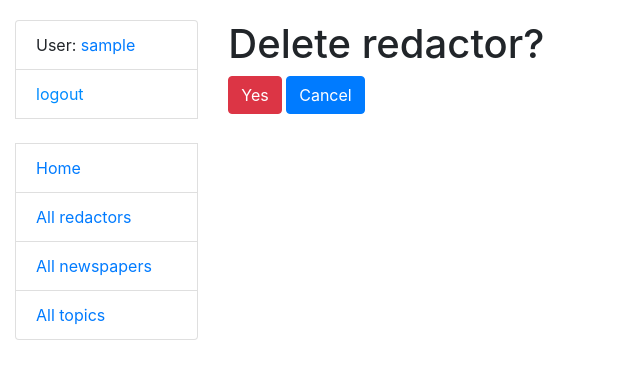
After one commit to motivated2/newspaper-agency, a Django app: page /redactors/1/delete in a window 1280 px wide. The commit adds this page. Shown: the top 379 px of the page, without its empty margins (0-640 px from the left). Run offline with Django 5.2, Linux system fonts and the light colour scheme; the visitor is signed in with stand-in values (Sample User, id 1); data comes from the database, SQL or seed files in the repository.

Commit message:
added delete for redactor, newspaper

```diff
--- a/newspaper/urls.py
+++ b/newspaper/urls.py
@@ -1,7 +1,8 @@
 from django.urls import path
 
 from newspaper.views import index, RedactorListView, TopicListView, NewspaperListView, NewspaperCreateView, \
-    TopicCreateView, RedactorDetailView, NewspaperDetailView, RedactorCreateView, RedactorUpdateView
+    TopicCreateView, RedactorDetailView, NewspaperDetailView, RedactorCreateView, RedactorUpdateView, \
+    RedactorDeleteView, NewspaperDeleteView
 
 urlpatterns = [
     path('', index, name='index'),
@@ -9,10 +10,12 @@ urlpatterns = [
     path('redactors/create', RedactorCreateView.as_view(), name='redactor-create'),
     path('redactors/<int:pk>/', RedactorDetailView.as_view(), name='redactor-detail'),
     path('redactors/<int:pk>/update', RedactorUpdateView.as_view(), name='redactor-update'),
+    path('redactors/<int:pk>/delete', RedactorDeleteView.as_view(), name='redactor-delete'),
     path('topics/', TopicListView.as_view(), name='topics'),
     path('topics/create/', TopicCreateView.as_view(), name='topic-create'),
     path('newspapers/', NewspaperListView.as_view(), name='newspapers'),
     path('newspapers/<int:pk>', NewspaperDetailView.as_view(), name='newspaper-detail'),
     path('newspapers/create/', NewspaperCreateView.as_view(), name='newspaper-create'),
+    path('newspapers/<int:pk>/delete', NewspaperDeleteView.as_view(), name='newspaper-delete'),
 ]
 app_name = 'newspaper'
--- a/newspaper/views.py
+++ b/newspaper/views.py
@@ -1,7 +1,7 @@
 from django.contrib.auth.mixins import LoginRequiredMixin
 from django.shortcuts import render
 from django.urls import reverse_lazy
-from django.views.generic import ListView, CreateView, DetailView, UpdateView
+from django.views.generic import ListView, CreateView, DetailView, UpdateView, DeleteView
 
 from newspaper.forms import NewspaperForm, RedactorCreationForm, RedactorUpdateForm, NewspaperSearchForm, \
     RedactorSearchForm
@@ -55,15 +55,20 @@ class RedactorDetailView(DetailView):
     model = Redactor
 
 
-class RedactorCreateView(CreateView):
+class RedactorCreateView(LoginRequiredMixin, CreateView):
     model = Redactor
     form_class = RedactorCreationForm
     success_url = reverse_lazy("newspaper:index")
 
 
-class RedactorUpdateView(UpdateView):
+class RedactorUpdateView(LoginRequiredMixin, UpdateView):
     model = Redactor
     form_class = RedactorUpdateForm
+    success_url = reverse_lazy("newspaper:redactors")
+
+
+class RedactorDeleteView(LoginRequiredMixin, DeleteView):
+    model = Redactor
     success_url = reverse_lazy("newspaper:redactors")
 
 
@@ -72,7 +77,7 @@ class TopicListView(ListView):
     paginate_by = 10
 
 
-class TopicCreateView(CreateView):
+class TopicCreateView(LoginRequiredMixin, CreateView):
     model = Topic
     fields = "__all__"
     success_url = reverse_lazy("newspaper:topics")
@@ -110,3 +115,8 @@ class NewspaperCreateView(LoginRequiredMixin, CreateView):
     model = Newspaper
     form_class = NewspaperForm
     success_url = reverse_lazy("newspaper:newspapers")
+
+
+class NewspaperDeleteView(LoginRequiredMixin, DeleteView):
+    model = Newspaper
+    success_url = reverse_lazy("newspaper:newspapers")
--- a/templates/newspaper/newspaper_detail.html
+++ b/templates/newspaper/newspaper_detail.html
@@ -5,6 +5,9 @@
 {% endblock %}
 
 {% block content %}
+  <a href="{% url 'newspaper:newspaper-delete' pk=newspaper.id %}" class="btn btn-danger link-to-page">
+    Delete this newspaper
+  </a>
   <h1>{{ newspaper.title }}</h1>
   <a>
     {% for topic in newspaper.topics.all %}
--- /dev/null
+++ b/templates/newspaper/redactor_confirm_delete.html
@@ -0,0 +1,12 @@
+{% extends "base.html" %}
+
+{% block content %}
+  <h1>Delete redactor?</h1>
+  <form action="" method="post">
+    {% csrf_token %}
+
+    <input type="submit" value="Yes" class="btn btn-danger">
+    <a class="btn btn-primary" href="{% url "newspaper:redactors" %}" >Cancel</a>
+  </form>
+
+{% endblock %}
--- a/templates/newspaper/redactor_detail.html
+++ b/templates/newspaper/redactor_detail.html
@@ -1,6 +1,9 @@
 {% extends "base.html" %}
 
 {% block content %}
+  <a href="{% url 'newspaper:redactor-delete' pk=redactor.id %}" class="btn btn-danger link-to-page">
+    Delete redactor
+  </a>
   <a href="{% url 'newspaper:redactor-update' pk=redactor.id %}" class="btn btn-primary link-to-page">
     Update information
   </a>
```
Also changed, not shown: templates/newspaper/newspaper_confirm_delete.html (added, +12 -0 lines).
